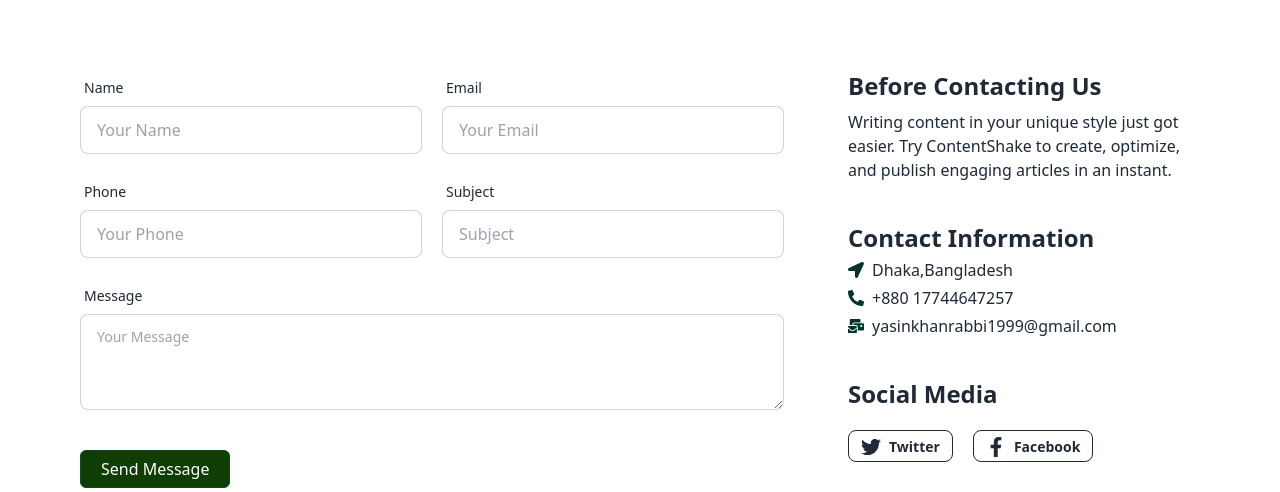
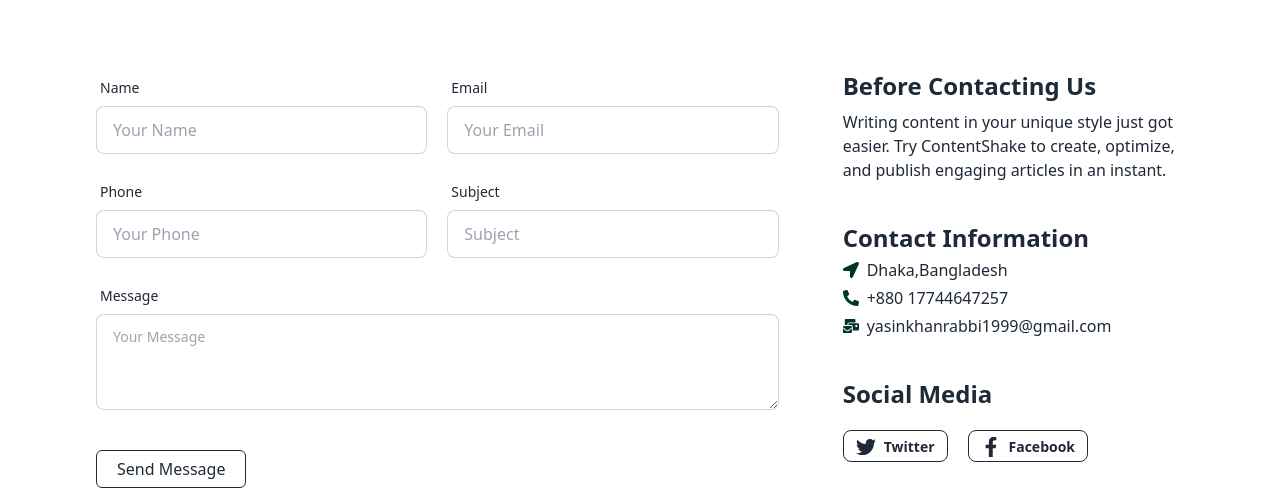
Before and after one commit to yasin2514/nest-nature-nursery-client, a React (Vite) app: page /contact-us in a window 1280 px wide. Shown: the part 460-952 px from the top of the page. Built offline with nearby package versions, Linux system fonts and the light colour scheme; no server answers.

Commit message:
contact us page done

```diff
--- a/src/components/ui/ProductCard.jsx
+++ b/src/components/ui/ProductCard.jsx
@@ -59,10 +59,10 @@ const ProductCard = ({ data }) => {
         </div>
         {isHovered && (
           <div className="flex justify-between">
-            <button className="bg-green-500 hover:bg-green-700 hover:text-white font-bold py-2 px-4 rounded-full border-0">
+            <button className="button-green rounded-full">
               Buy Now
             </button>
-            <button className="bg-gray-200 hover:bg-gray-300 hover:text-black text-gray-800 font-bold py-2 px-4 rounded-full border-0">
+            <button className="button-green rounded-full">
               See Details
             </button>
           </div>
--- a/src/pages/contactUs/index.jsx
+++ b/src/pages/contactUs/index.jsx
@@ -8,6 +8,7 @@ import {
 import ShortBanner from "../../components/ui/ShortBanner";
 import { useEffect } from "react";
 import Aos from "aos";
+import Container from "../../components/ui/Container";
 
 const ContactUS = () => {
   useEffect(() => {
@@ -21,6 +22,7 @@ const ContactUS = () => {
         header={"Contact Us"}
         text={`Fill up the from to contact with us to get our support`}
       />
+      <Container>
         <div
           className="grid grid-cols-1 px-5 my-10 md:px-0 md:grid-cols-[2fr_1fr] md:m-20 gap-16"
           data-aos="flip-up"
@@ -82,7 +84,7 @@ const ContactUS = () => {
             </div>
 
             <div className="text" data-aos="flip-up">
-            <button type="submit" className="bg-[#0d3d03fd]">
+              <button type="submit" className=" btn-outline">
                 Send Message
               </button>
             </div>
@@ -95,8 +97,8 @@ const ContactUS = () => {
               </h5>
               <p>
                 Writing content in your unique style just got easier. Try
-              ContentShake to create, optimize, and publish engaging articles in
-              an instant.
+                ContentShake to create, optimize, and publish engaging articles
+                in an instant.
               </p>
             </div>
             <div className="space-y-1 mb-2" data-aos="zoom-in">
@@ -128,6 +130,7 @@ const ContactUS = () => {
             </div>
           </div>
         </div>
+      </Container>
     </div>
   );
 };
--- a/src/styles/btn.css
+++ b/src/styles/btn.css
@@ -3,4 +3,7 @@
     @apply text-white  border border-[#0d4d1b]  hover:bg-[#ffffff] hover:text-[#0d4d1b]  px-5 py-[6px] text-base font-medium rounded-md;
     @apply active:bg-white active:text-[#0d4d1b];
   }
+  .button-green{
+    @apply bg-green-500 hover:bg-green-700 hover:text-white font-bold py-2 px-4  border-0
+  }
 }
```
Lines whose indentation alone changed are shown as unchanged.
